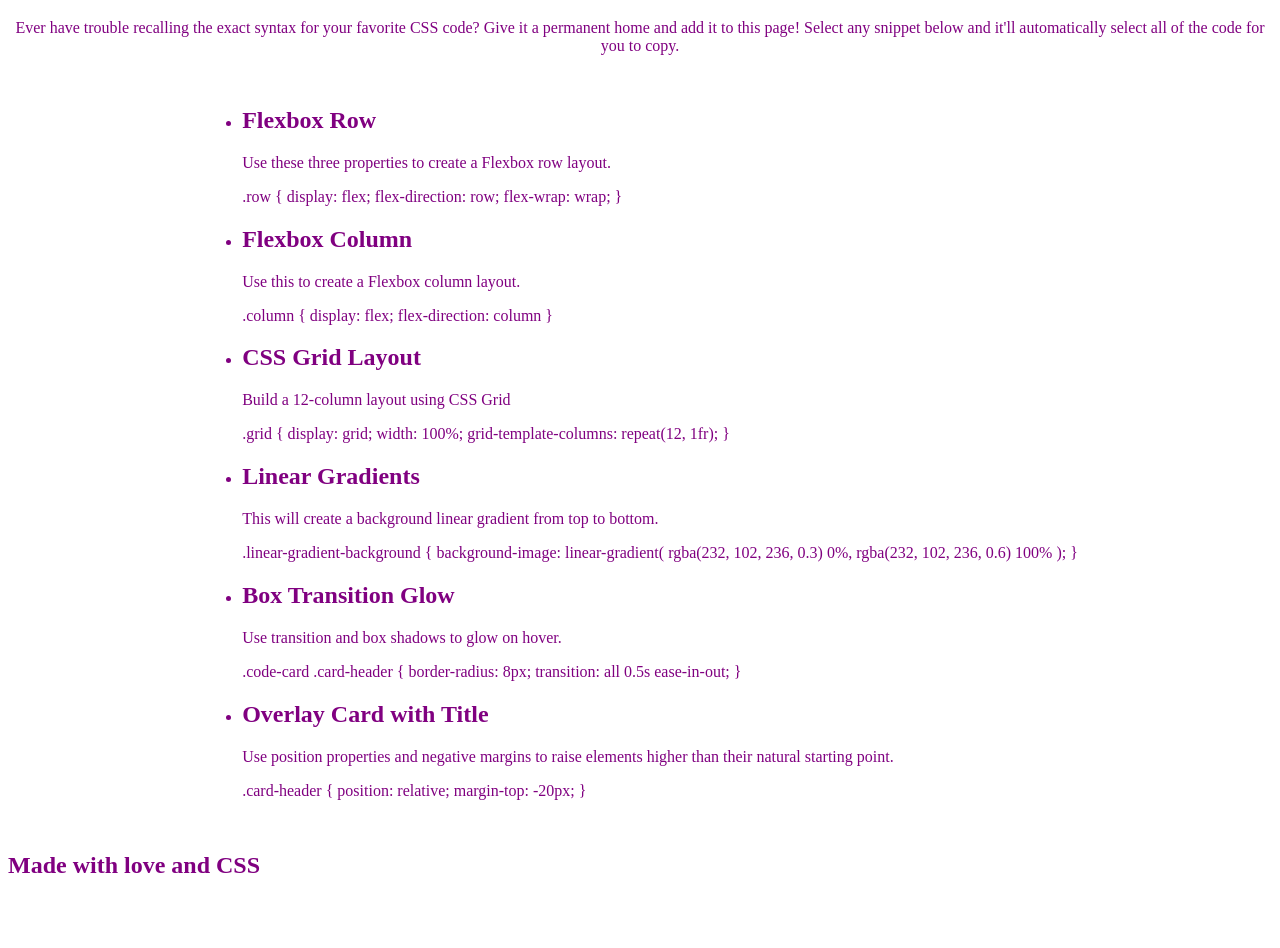
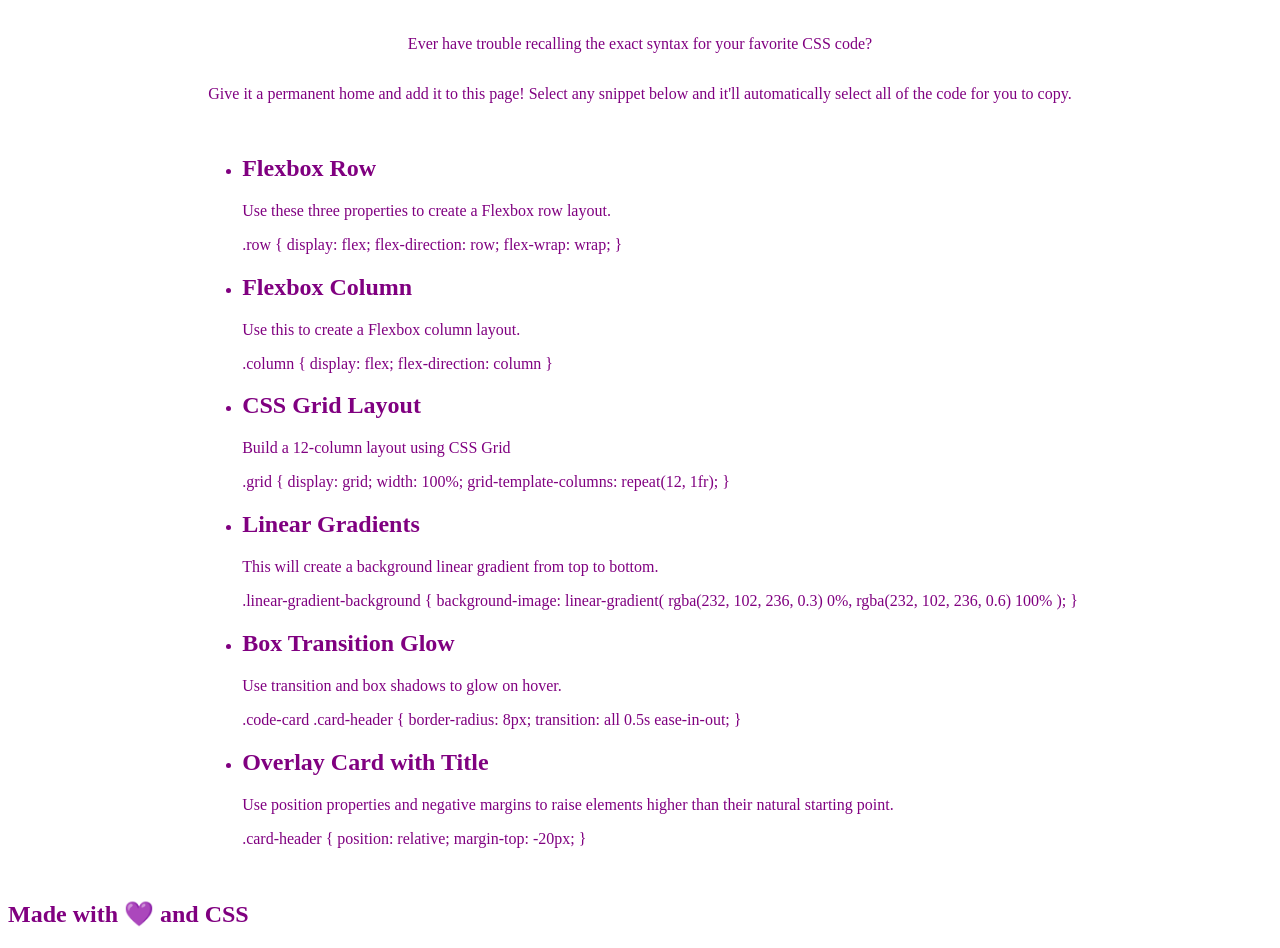
Before and after one commit to Jackson-Barker/02-Mini-Project, a plain HTML site: page index.html in a window 1280 px wide. Shown: the part 61-1009 px from the top of the page. Before the commit the page ends 960 px from the top, so only its background shows below. Drawn offline with Linux system fonts and the light colour scheme.

Commit message:
css section one

```diff
--- a/assets/style.css
+++ b/assets/style.css
@@ -7,8 +7,9 @@ header h1 {
 }
 
 .section-one {
+  display: flex;
+  flex-direction: column;
   text-align: center;
-
 }
 
 .css-snippets {
--- a/index.html
+++ b/index.html
@@ -10,9 +10,11 @@
         </header>
     </body>
         <section class="section-one">
-            <p>
-                Ever have trouble recalling the exact syntax for your favorite CSS code? Give it a permanent home and add it to this page! Select any snippet below and it'll automatically select all of the code for you to copy.
-            </p>
+
+                <p>Ever have trouble recalling the exact syntax for your favorite CSS code?</p>
+
+                <p>Give it a permanent home and add it to this page! Select any snippet below and it'll automatically select all of the code for you to copy.</p>
+
         </section>
         <section class="css-snippets">
             <ul>
@@ -77,6 +79,6 @@
             </ul>
         </section>
         <footer>
-            <h2>Made with love and CSS</h2>
+            <h2>Made with 💜 and CSS</h2>
         </footer>
 </html>
```
